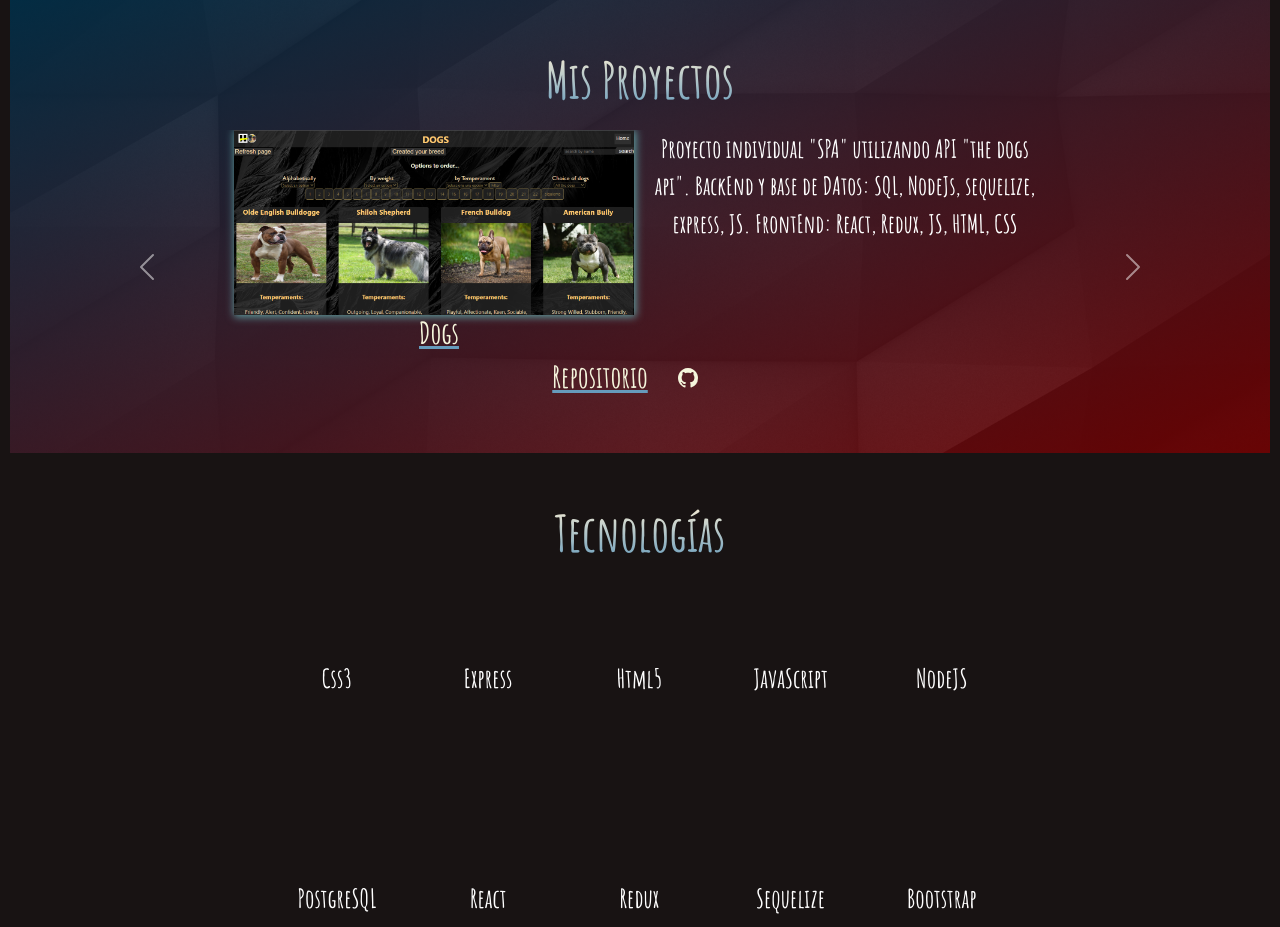
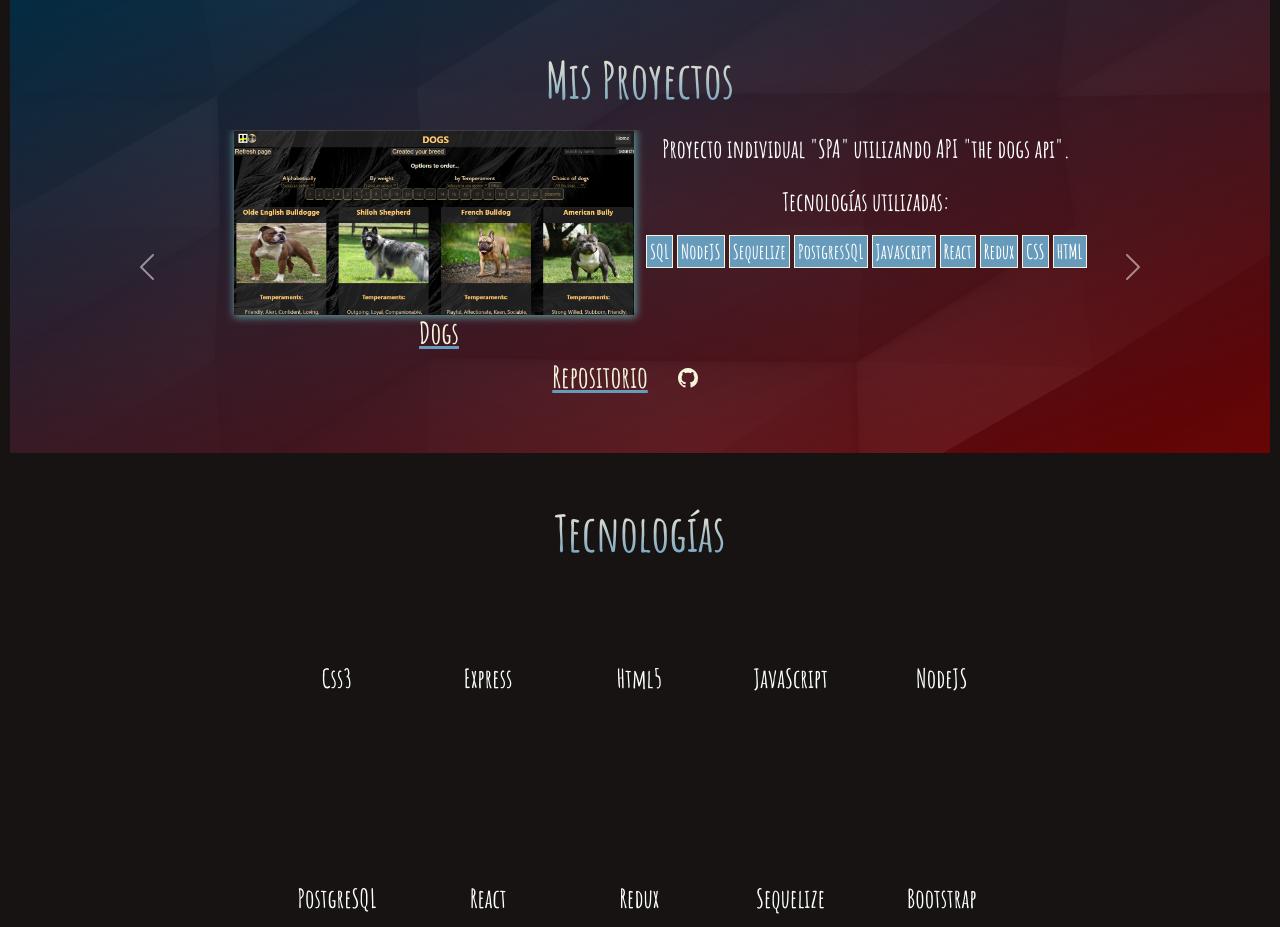
Before and after one commit to diegop1zarro/Portfolio, a React (Create React App) app: page / in a window 1280 px wide. Shown: the part 820-1747 px from the top of the page. Built offline with nearby package versions, Linux system fonts and the light colour scheme; a web font is replaced by a local one.

Commit message:
tecnologias projects

```diff
--- a/src/Components/Projects/Projects.css
+++ b/src/Components/Projects/Projects.css
@@ -45,6 +45,7 @@ h2:hover{
     /* width: 600px; */
 }
 .Projects_container{
+    display: block;
     display: flex;
     margin:0 auto;
     width: 70%;
@@ -63,6 +64,16 @@ h4{
     font-size: 30px;
     text-decoration: none;
 }
+.tecnologías{
+    display:block;
+}
+.tecnologías span{
+    font-size: 20px;
+    border: 1px solid beige;
+    background-color: #669bbc;
+    padding: 3px;
+    margin: 2px;
+}
 @media screen and (max-width: 500px) {
 .Projects_container{
     display: block;
@@ -76,4 +87,9 @@ h4{
 h4{
     font-size: 20px;
 }
+.tecnologías span{
+ font-size: 12px;
+ display:inline-flex;
+
 }
+}
--- a/src/Components/Projects/Projects.jsx
+++ b/src/Components/Projects/Projects.jsx
@@ -17,11 +17,20 @@ export default function Projects() {
       <h4>Dogs</h4>
       </a>
             </div>
+       <div className='tecnologías'>
       <p>Proyecto individual "SPA" utilizando API "the dogs api".
-
-        BackEnd y base de DAtos: SQL, NodeJs, sequelize, express, JS.
-        FrontEnd: React, Redux, JS, HTML, CSS
       </p>
+      <p>Tecnologías utilizadas:</p>
+      <span>SQL</span>
+      <span>NodeJS</span>
+      <span>Sequelize</span>
+      <span>PostgresSQL</span>
+      <span>Javascript</span>
+      <span>React</span>
+      <span>Redux</span>
+      <span>CSS</span>
+      <span>HTML</span>
+      </div>
         </div>
 
         <a href='https://github.com/diegop1zarro/proyect-Dogs' target='_blank' size="small">
@@ -45,7 +54,6 @@ export default function Projects() {
         Este proyecto fue realizado para el proyecto final de Henry, consta de un E-commerce de zapatillas, el cual nos permite logearnos, agregar productos a nuestro carrito, ver estado de nuestra compra, etc. También cuenta con panel de Administrador para añadir productos, categorías, marcas, cambiar el estado de compras, etc.
       </p>
        </div>
-
        <a href='https://github.com/alemosmusi/ecommerce' target='_blank' size="small">
        <h4>Repositorio
       <svg xmlns="http://www.w3.org/2000/svg" width="20" height="20" fill="currentColor" className="projects_svg" viewBox="0 0 16 16">
@@ -61,10 +69,20 @@ export default function Projects() {
       <a href='https://videogame-app.vercel.app' target='_blank' size="small">
       <h4>Videogames</h4>
       </a>
-            </div>
-      <p>Proyecto individual "SPA" utilizando API de videogames "Rawg".
-        BackEnd y base de DAtos: SQL, NodeJs, sequelize, express, JS.
-        FrontEnd: React, Redux, JS, HTML, CSS</p>
+       </div>
+       <div className='tecnologías'>
+      <p>Proyecto individual "SPA" utilizando API de videogames "Rawg". </p>
+      <p>Tecnologías utilizadas:</p>
+      <span>SQL</span>
+      <span>NodeJS</span>
+      <span>Sequelize</span>
+      <span>PostgresSQL</span>
+      <span>Javascript</span>
+      <span>React</span>
+      <span>Redux</span>
+      <span>CSS</span>
+      <span>HTML</span>
+       </div>
         </div>
         <a href=' https://github.com/diegop1zarro/proyect-videogames' target='_blank' size="small">
         <h4>
```
